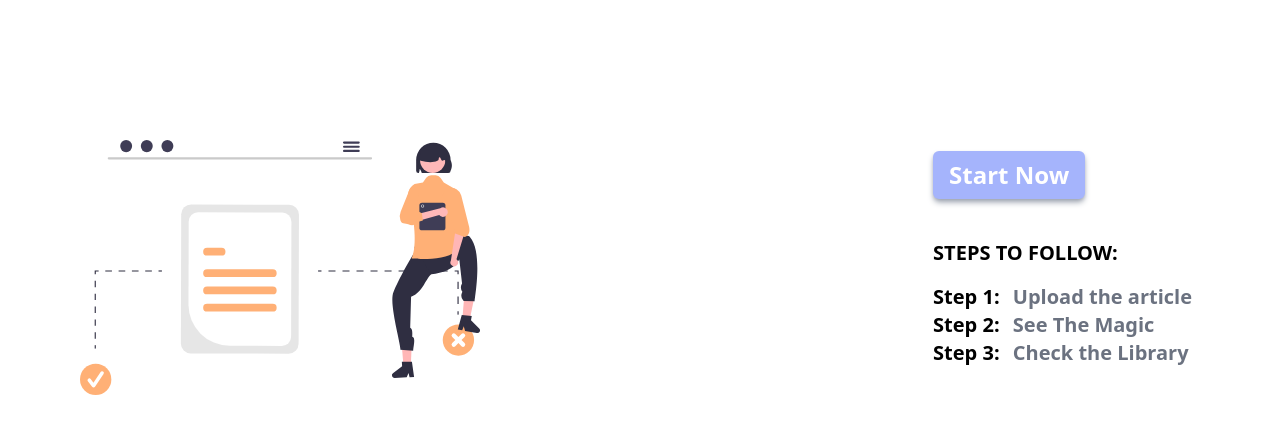
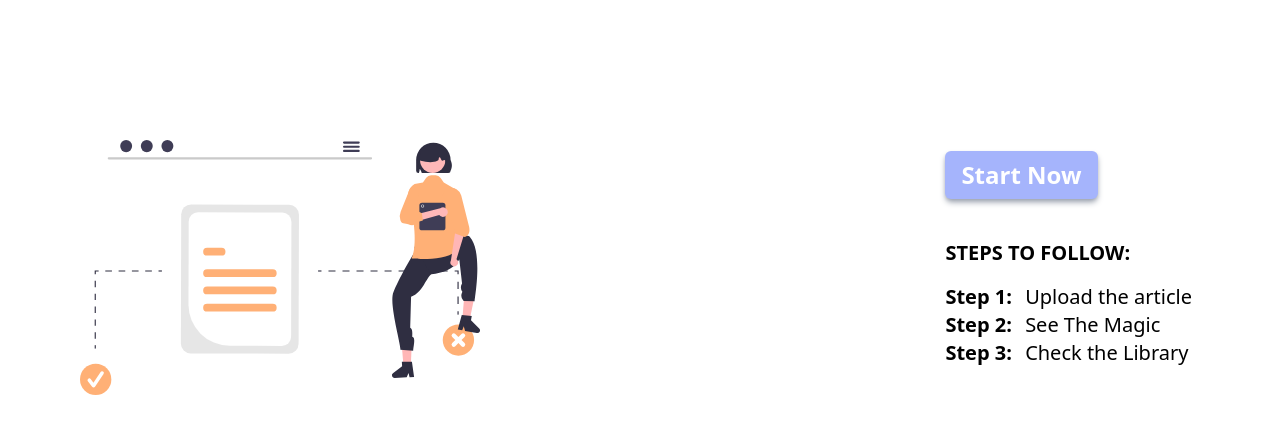
Before and after one commit to Namiiii-sys/Acm-project-2, a plain HTML site: page index.html in a window 1280 px wide. Shown: the part 203-636 px from the top of the page. Drawn offline with nearby package versions, Linux system fonts and the light colour scheme.

Commit message:
summarise.ai

```diff
--- a/index.html
+++ b/index.html
@@ -36,9 +36,9 @@
                <a href="summary.html" target="_blank"><button class="py-2 px-4 bg-indigo-300 text-2xl rounded-md text-white font-bold shadow-gray-400 shadow-md active:shadow-none">Start Now</button></a>
                 <div class="flex-col font-semibold text-xl py-4 text-black mt-6">
                     <h1 class="font-bold mb-4 text-black"> STEPS TO FOLLOW: </h1>
-                    <h1>Step 1: <span class="text-gray-500 m-2"> Upload the article</span></h1>
-                    <h1>Step 2: <span class="text-gray-500 m-2 "> See The Magic</span></h1>
-                    <h1>Step 3: <span class="text-gray-500 m-2 "> Check the Library</span></h1>
+                    <h1>Step 1: <span class="text-black font-light m-2"> Upload the article</span></h1>
+                    <h1>Step 2: <span class="text-black m-2 font-light"> See The Magic</span></h1>
+                    <h1>Step 3: <span class="text-black m-2 font-light"> Check the Library</span></h1>
                 </div>
             </div>
         </div>
```
